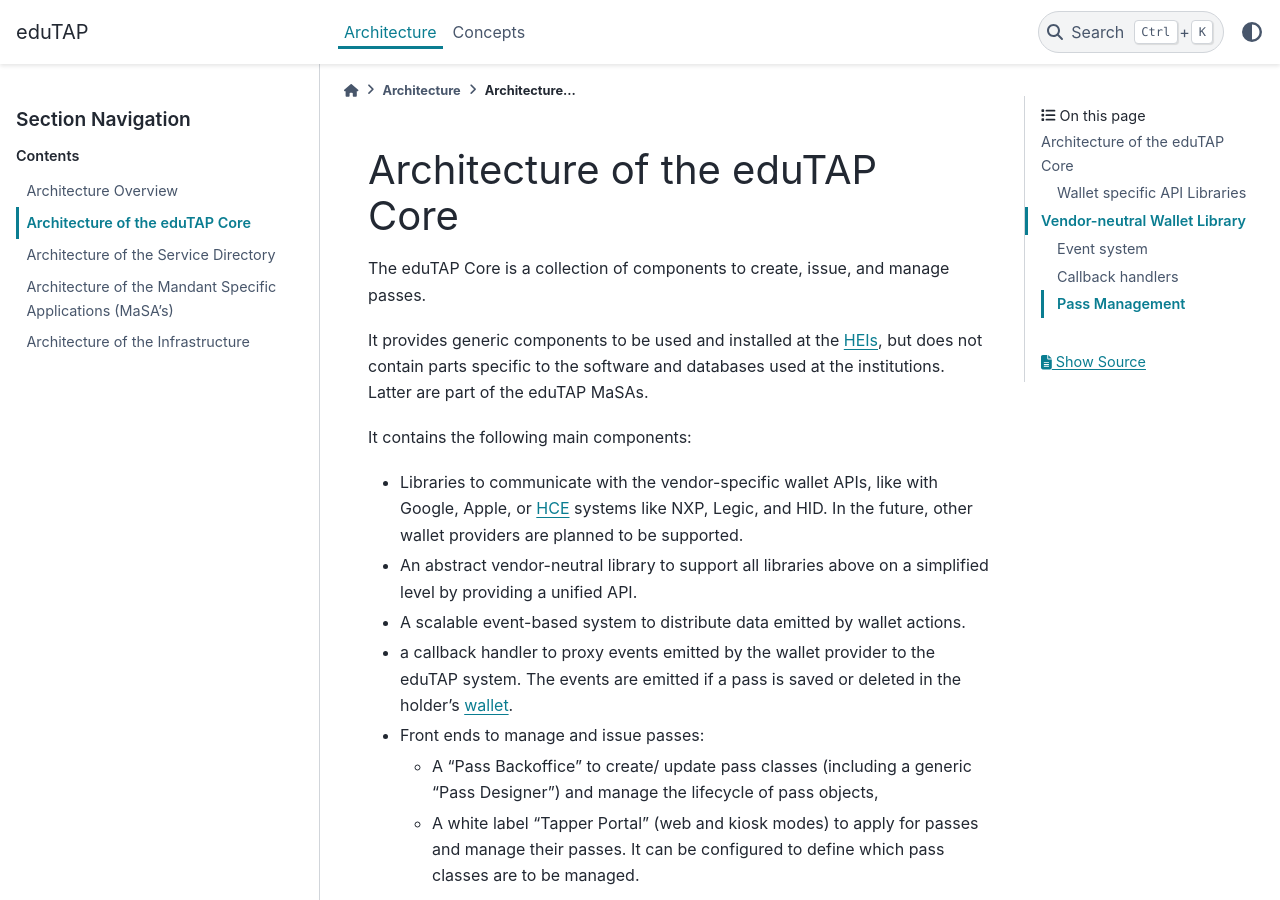
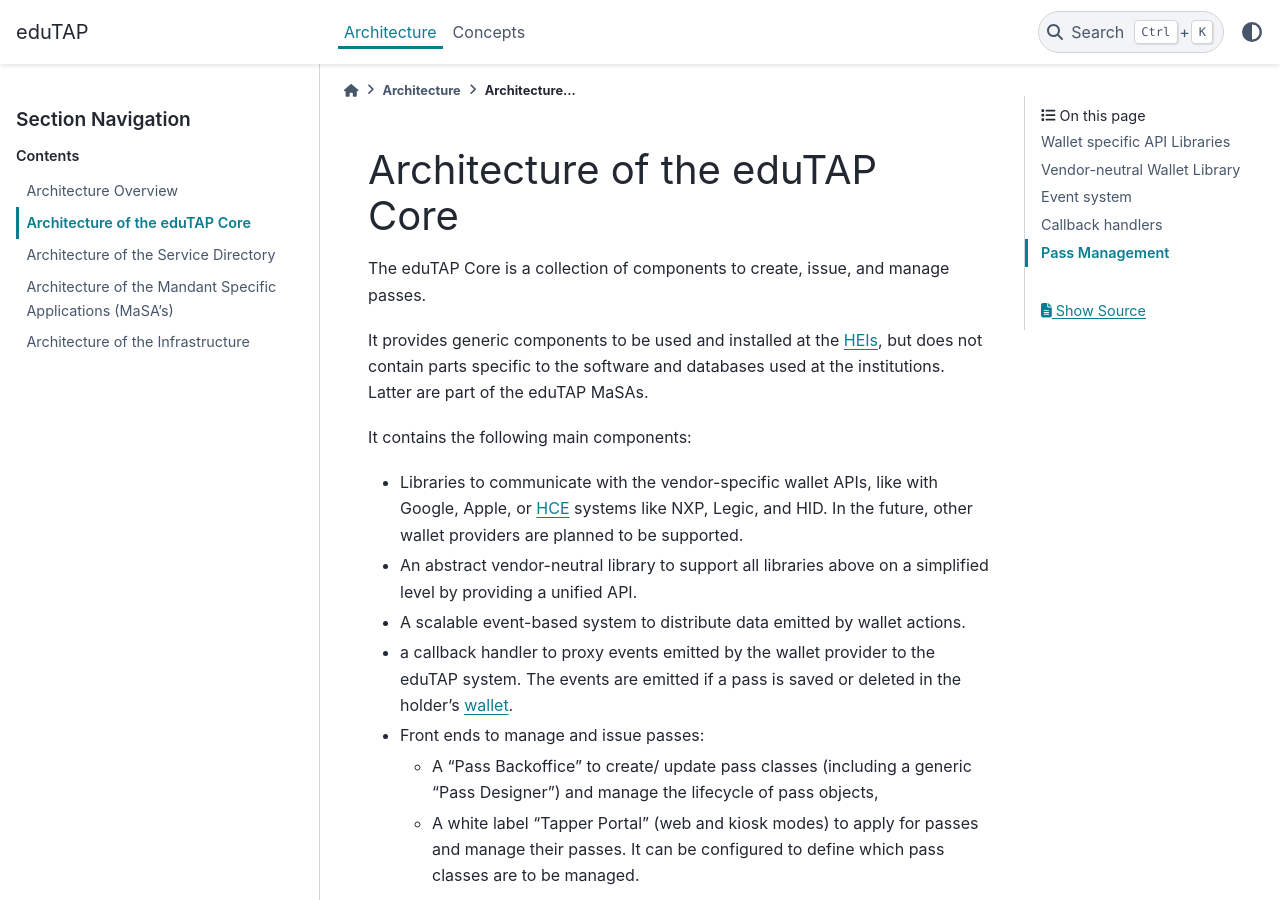
Before and after one commit to edutap-eu/documentation, a Sphinx documentation site: the page built from source/architecture/core.md, in a window 1280 px wide and 900 px high. Built offline with Sphinx 7.4.7 and the PyData theme 0.15.4, drawn with Linux system fonts in a browser that asks for light colours.

Commit message:
heading level fixed

```diff
--- a/source/architecture/core.md
+++ b/source/architecture/core.md
@@ -67,7 +67,7 @@ In the future, there might be also a JAVA-based (other languages welcome) implem
 To communicate updates of passes to Apple devices we need to implement a web service to be contacted by the Apple wallet as a client.
 This is a special case and we will provide a FastAPI application with the library.
 
-# Vendor-neutral Wallet Library
+## Vendor-neutral Wallet Library
 
 The library depends on all vendor-specific libraries and provides a vendor-neutral facade to the most common functionality.
 
```
